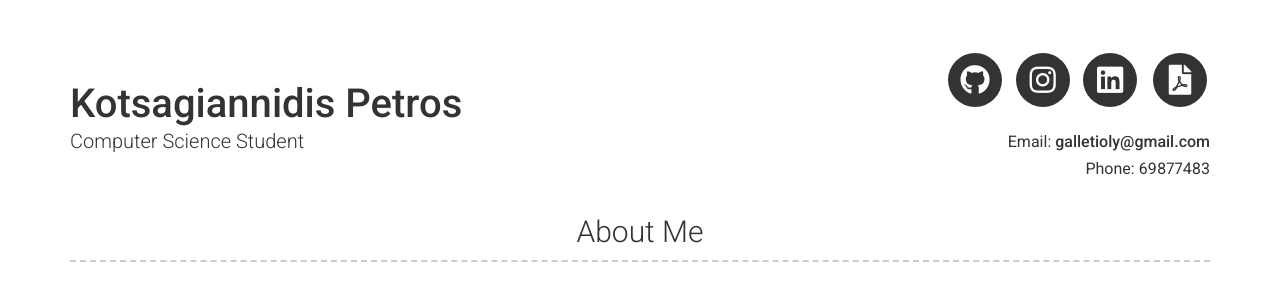
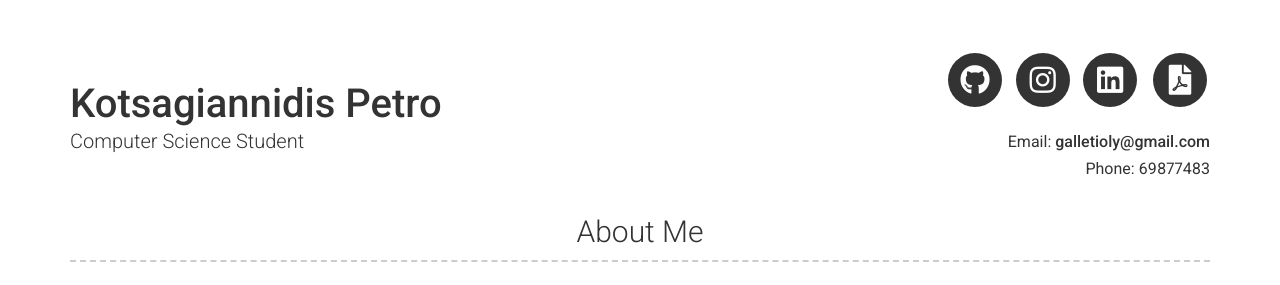
Before and after one commit to p17kots/cv, a Jekyll site: the page built from index.md, in a window 1280 px wide. Shown: the top 285 px of the page. Built offline with Jekyll 4.4.1, drawn with Linux system fonts in a browser that asks for light colours; nearby versions of some CDN libraries.

Commit message:
Deploy p17kots/cv to github.com/p17kots/cv.git:gh-pages

```diff
--- a/_config.yml
+++ b/_config.yml
@@ -6,7 +6,7 @@ repository: Git repository where your resume will be hosted, only required if yo
 version: 2
 
 # Personal info
-name: Kotsagiannidis Petros
+name: Kotsagiannidis Petro
 phone: 69877483
 title: Computer Science Student
 email: galletioly@gmail.com
```
Also changed, not shown: 1 other file.
